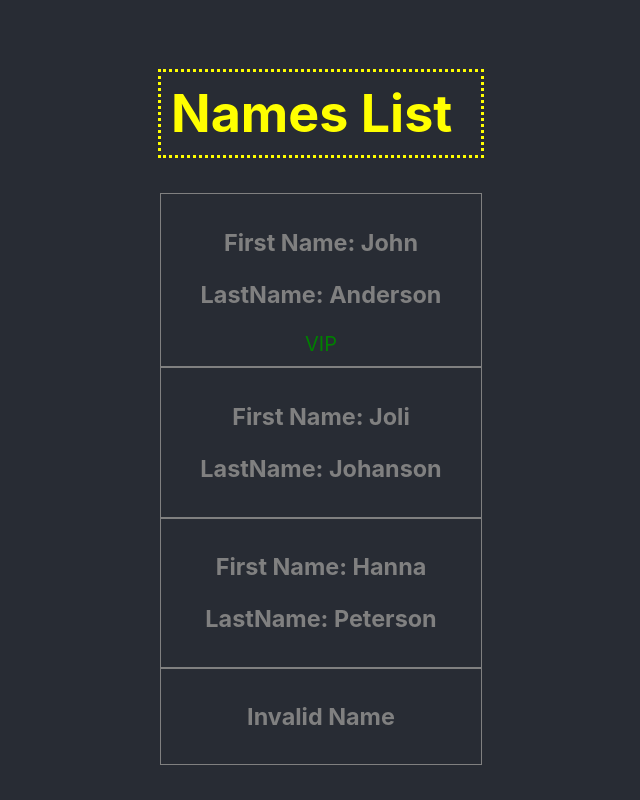
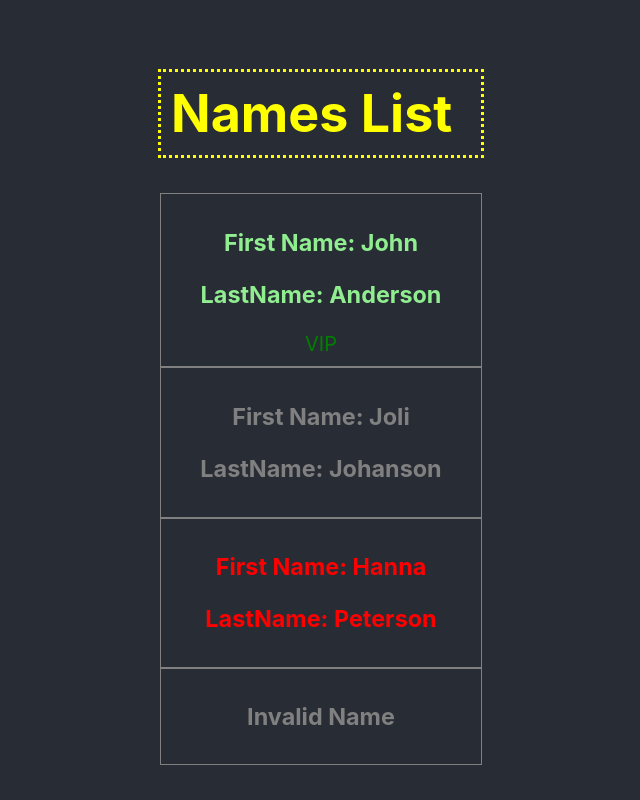
Before and after one commit to baraabd/React-Hooks, a React (Create React App) app: page / in a window 1280 px wide. Shown: the whole page, without its empty margins (319-959 px from the left). Built offline with nearby package versions, Linux system fonts and the light colour scheme.

Commit message:
Higher order components

```diff
--- a/src/App.jsx
+++ b/src/App.jsx
@@ -2,6 +2,31 @@ import react from "react";
 import "./App.scss";
 import Input from "./components/input";
 import NameTag from "./components/nameTag";
+
+
+const makeGreen = BaseComponent => props => {
+  const addGreen = {
+    style: {
+      color: "lightgreen"
+    }
+  }
+  const newProps = {
+    ...props, ...addGreen
+  }
+
+  return <BaseComponent {...newProps}/>
+}
+
+const removeInline = BaseComponent => props => {
+  const newProps = {...props}
+  delete newProps.style
+
+  return <BaseComponent {...newProps}/>
+}
+
+const GreenNewTag = makeGreen(NameTag)
+const CleanNameTag = removeInline(NameTag)
+
 
 function App() {
   return (
@@ -9,9 +34,9 @@ function App() {
       <header className="App-header">
         <h1 className="nameStyle nameTagTitle">Names List</h1>
         {/*<Input placeholder="Skrev ditt namn här!" type="text"></Input> */}
-        <NameTag firstName="John" lastName="Anderson"></NameTag>
-        <NameTag firstName="Joli" lastName="Johanson"></NameTag>
-        <NameTag firstName="Hanna" lastName="Peterson"></NameTag>
+        <GreenNewTag firstName="John" lastName="Anderson"></GreenNewTag>
+        <CleanNameTag style={{color:'red'}} firstName="Joli" lastName="Johanson"></CleanNameTag>
+        <NameTag style={{color:'red'}} firstName="Hanna" lastName="Peterson"></NameTag>
         <NameTag></NameTag>
 
       </header>
--- a/src/components/nameTag.jsx
+++ b/src/components/nameTag.jsx
@@ -22,8 +22,8 @@ const NameTag = (props) => {
     return (
         <div style={nameStyle}>
 
-          <h3 >First Name: {props.firstName}</h3>
-          <h3 >LastName: {props.lastName}</h3>
+          <h3 style={props.style}>First Name: {props.firstName}</h3>
+          <h3 style={props.style}>LastName: {props.lastName}</h3>
      {
          props.firstName==="John" && <div style={{color:'green'}}>VIP</div>
      }
```
